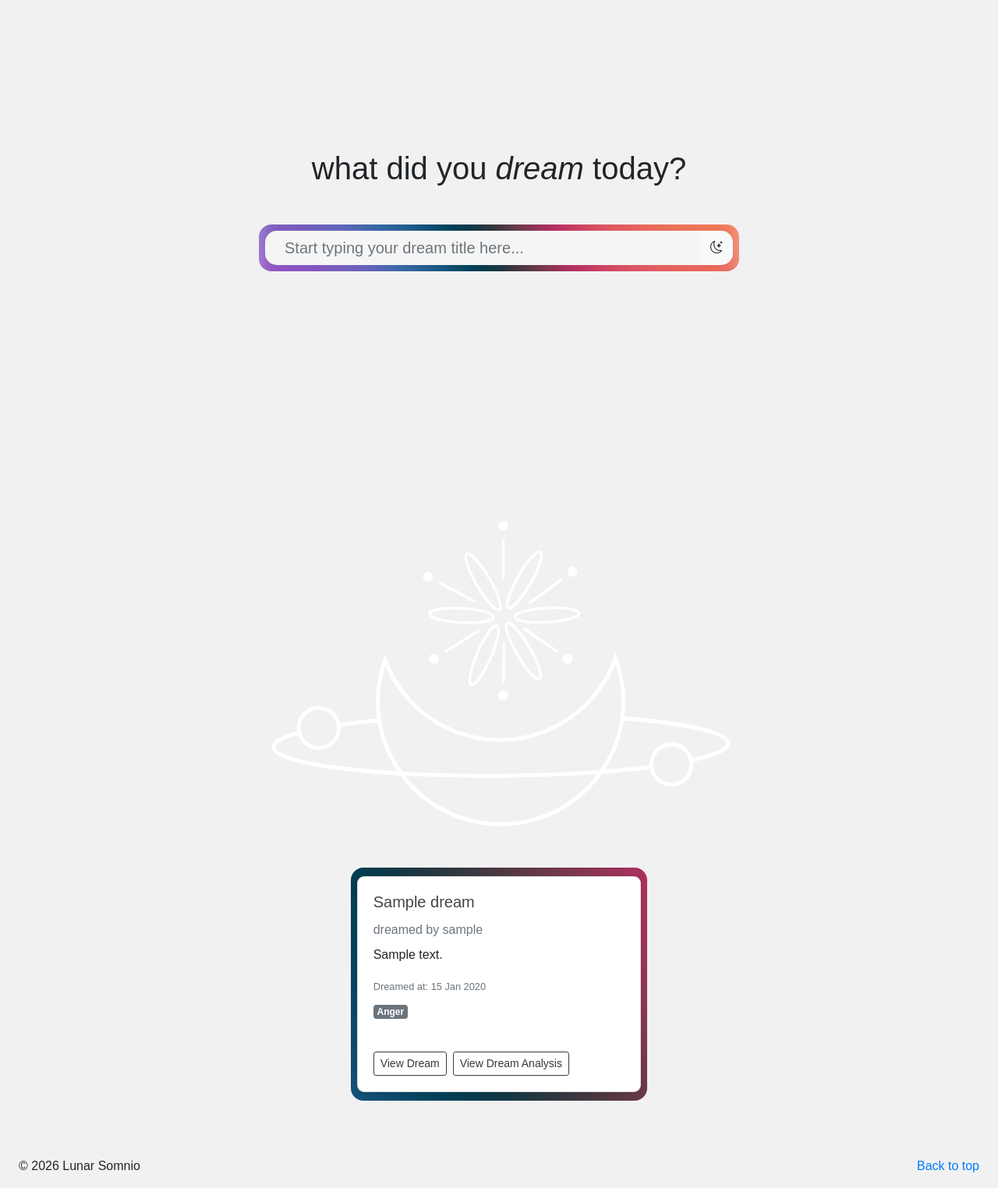
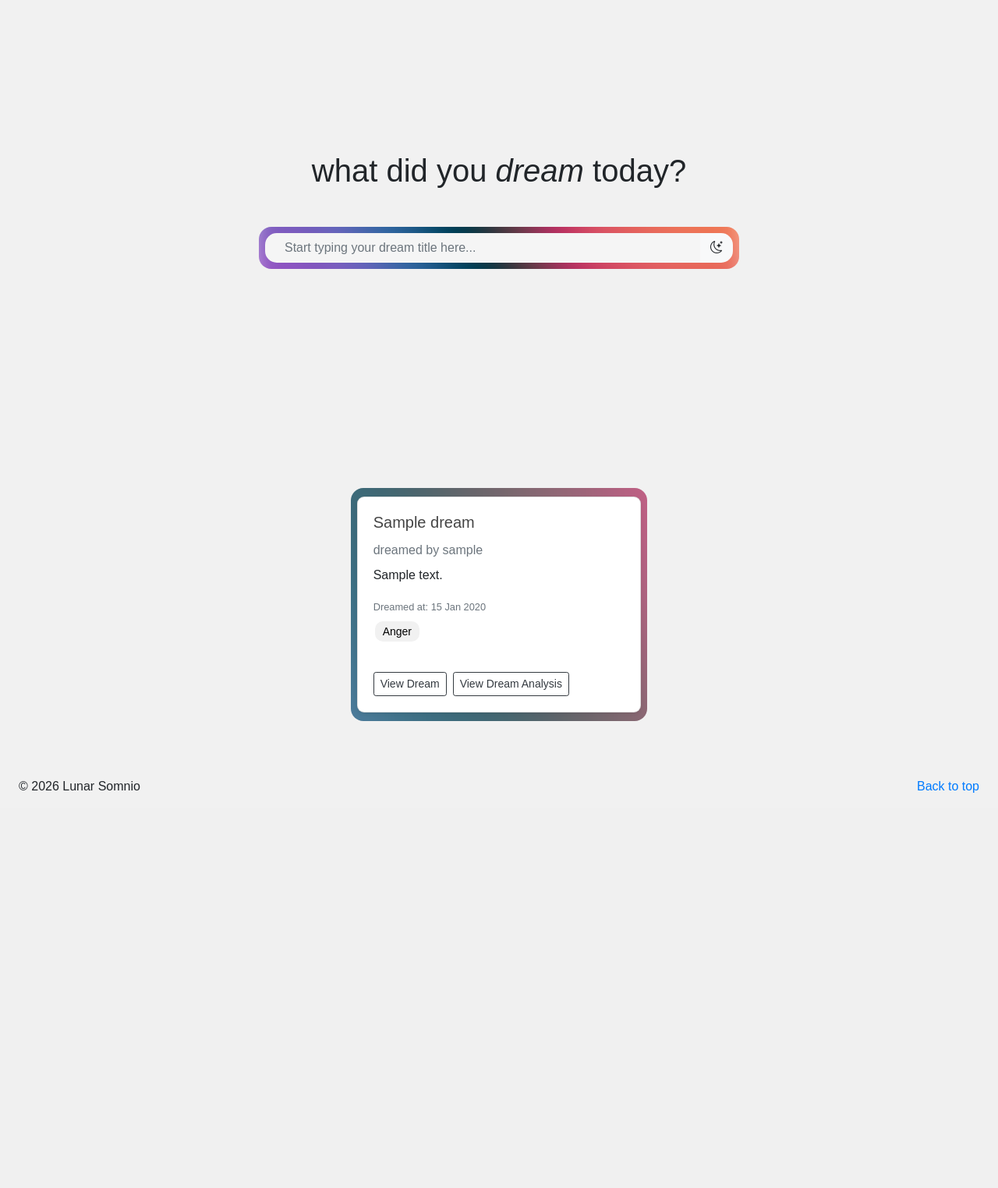
Before and after one commit to imaginethinking/lunar-somnio, a Django app: page / in a window 1280 px wide. Shown: the part 220-1744 px from the top of the page at 78% size. After the commit the page ends 1237 px from the top, so only its background shows below. Run offline with Django 3.2, Linux system fonts and the light colour scheme; tables that the repository leaves empty hold one stand-in row (values such as "Sample post"); some libraries are stand-ins or nearby versions; some web fonts are replaced.

Commit message:
Started w Dream front end + removed forgotten password button

```diff
--- a/static/CSS/style.css
+++ b/static/CSS/style.css
@@ -15,7 +15,7 @@
 .dream-title-input {
     border-radius: 15px;
     padding: 18px 25px;
-    font-size: 1.25rem;
+    font-size: 1rem;
     border: none;
     background: #f5f5f5;
 }
@@ -352,3 +352,9 @@ input[type="range"]::-moz-range-thumb {
   color: darkgray;
   font-style: italic;
 }
+
+.im-logo2 {
+  width: 50%;
+  height: 50%;
+  object-fit: cover;
+}
--- a/templates/lunar_somnio/dream_card.html
+++ b/templates/lunar_somnio/dream_card.html
@@ -1,6 +1,6 @@
 {% load static %}
 
-<div class="box dream-bg d-flex justify-content-center dream-card-particles" data-dream-colour="{{ dream.colour }}" style="--bg-image: url('{% static "images/BG4.png" %}')">
+<div class="box dream-bg d-flex justify-content-center dream-card-particles" data-dream-colour="{{ dream.colour }}" style="--bg-image: url('{% static "images/BG75.png" %}')">
     <div class="card h-100 shadow-sm mx-auto w-100">
         <div class="card-body d-flex flex-column">
 
@@ -27,7 +27,7 @@
             {% if dream.emotions.exists %}
             <div class="mb-2">
                 {% for emotion in dream.emotions.all %}
-                    <span class="badge badge-secondary">
+                    <span class="emotion-tag">
                         {{ emotion }}
                     </span>
                 {% endfor %}
--- a/templates/lunar_somnio/index.html
+++ b/templates/lunar_somnio/index.html
@@ -31,11 +31,7 @@
         </div>
     </div>
 
-
     <div class="container-fluid mb-5">
-        <div class="box fade-section text-center">
-            <img src="{% static "images/Logo3.png" %}" alt="Dream Feed" class="mb-4">
-        </div>
 
         <div class="row justify-content-center">
             {% for dream in public_dreams %}
--- a/templates/lunar_somnio/login.html
+++ b/templates/lunar_somnio/login.html
@@ -26,11 +26,7 @@
             <form method="POST">
                 {% csrf_token %}
                 <input type="text" name="username" class="form-control dream-title-input mb-3" placeholder="Username" required style="font-size: 0.9rem; padding: 12px 20px; background-color: #f8f9fa; border: none;">
-                <input type="password" name="password" class="form-control dream-title-input mb-2" placeholder="Password" required style="font-size: 0.9rem; padding: 12px 20px; background-color: #f8f9fa; border: none;">
-
-                <div class="text-right mb-4">
-                    <a href="#" class="small text-muted" style="text-decoration: none;">Forgot password?</a>
-                </div>
+                <input type="password" name="password" class="form-control dream-title-input mb-4" placeholder="Password" required style="font-size: 0.9rem; padding: 12px 20px; background-color: #f8f9fa; border: none;">
 
                 <button type="submit" class="btn btn-block dream-title-input" style="background-color: #333; color: white; height: auto; padding: 12px; font-weight: 500; font-size: 1rem; border-radius: 10px;">
                     Log In
```
Also changed, not shown: templates/lunar_somnio/dream_uploader.html (+12 -12 lines).
